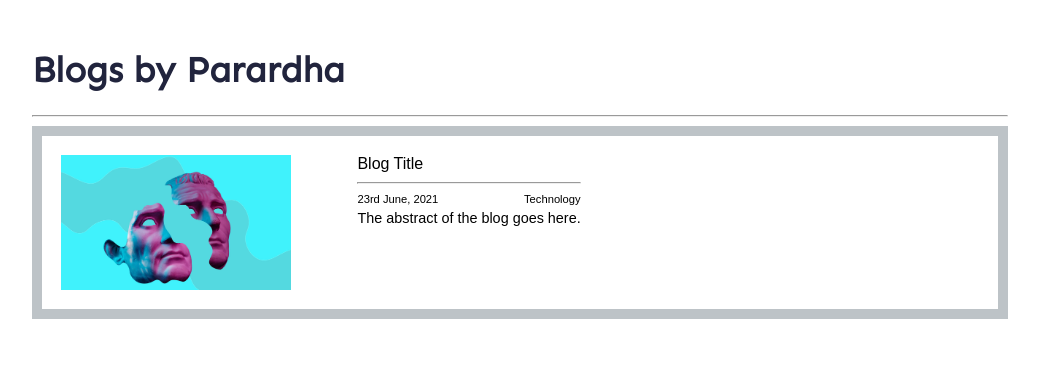
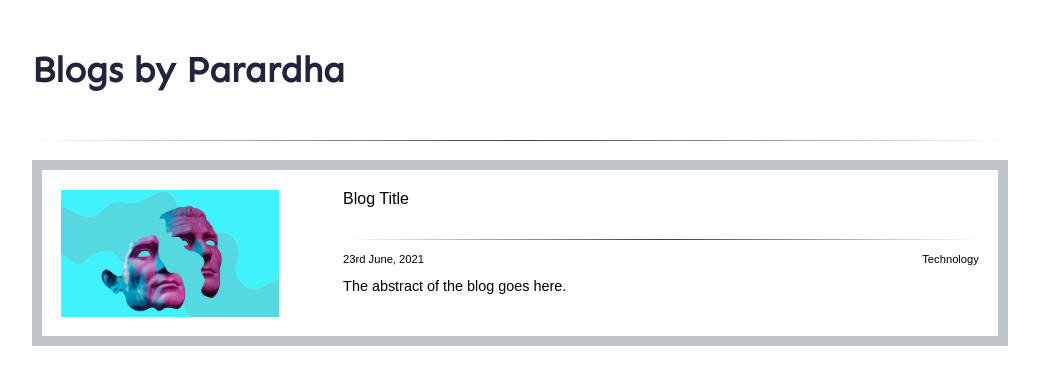
Before and after one commit to ParardhaKumar/PersonalV2, a React (Create React App) app: page /blog in a window 1280 px wide. Shown: the top 384 px of the page, without its empty margins (120-1159 px from the left). Built offline with nearby package versions, Linux system fonts and the light colour scheme.

Commit message:
Redirect to the specific blog on click

```diff
--- a/src/App.js
+++ b/src/App.js
@@ -3,6 +3,7 @@ import { BrowserRouter, Route, Switch} from 'react-router-dom';
 
 import Home from './components/Home/Home';
 import BlogUnderConstruction from './components/Blog/BlogUnderConstruction';
+import Blog from './components/Blog/Blog';
 import Blogs from './components/Blog/Blogs';
 import NotFound from './components/NotFound/NotFound';
 import Contact from './components/Contact/Contact';
@@ -17,6 +18,7 @@ class App extends Component{
           <Switch>
             <Route path="/" component={Home} exact />
             <Route path="/blog" component={Blogs} exact />
+            <Route path="/blog/randomBlogId" component={Blog} exact />
             <Route path="/contact" component={Contact} exact />
             <Route component={NotFound}/>
           </Switch>
--- a/src/components/Blog/Blog.css
+++ b/src/components/Blog/Blog.css
@@ -8,7 +8,7 @@ body{
 }
 
 .blog-container{
-  width: 60%;
+  width: auto;
   margin: auto;
   padding: 1%;
   border: 10px solid #bdc3c7;
--- a/src/components/Blog/Blog.js
+++ b/src/components/Blog/Blog.js
@@ -6,7 +6,7 @@ class Blog extends Component{
 
   render(){
     return(
-      <div>
+      <div className="container">
         <div className="blog-container">
 
             <div class="article">
--- a/src/components/Blog/Blogs.css
+++ b/src/components/Blog/Blogs.css
@@ -4,9 +4,8 @@
   font-family: 'Sen', sans-serif;
 }
 
-.blog-container{
+.blogs-container{
   display: flex;
-  overflow: scroll;
 }
 
 .blog{
@@ -33,6 +32,7 @@
 }
 
 .text{
+  flex-basis: 70%;
   display: flex;
   flex-direction: column;
   margin: 2%;
--- a/src/components/Blog/Blogs.js
+++ b/src/components/Blog/Blogs.js
@@ -3,19 +3,25 @@ import React, { Component } from 'react';
 import './Blogs.css';
 
 class Blogs extends Component {
+
+  goToBlog = () => {
+    console.log("Clicked!")
+    this.props.history.push({pathname: "/blog/randomBlogId"});
+  }
+
   render(){
     return(
       <div className="container">
         <div className="page-header"><h1>Blogs by Parardha</h1></div>
         <hr></hr>
-        <div className="blog-container">
+        <div className="blogs-container">
           <div className="blog">
             <div className="blog-content">
               <div className="image">
               <img className="blog-image" src="random.jpeg" alt="Blog Image"></img>
               </div>
               <div className="text">
-                <div className="blog-title">Blog Title</div>
+                <div className="blog-title"><span onClick={this.goToBlog}>Blog Title</span></div>
                 <div><hr></hr></div>
                 <div className="search-criteria">
                   <div className="date">23rd June, 2021</div>
```
Also changed, not shown: 1 other file (tests, documents, lock files or other folders).
